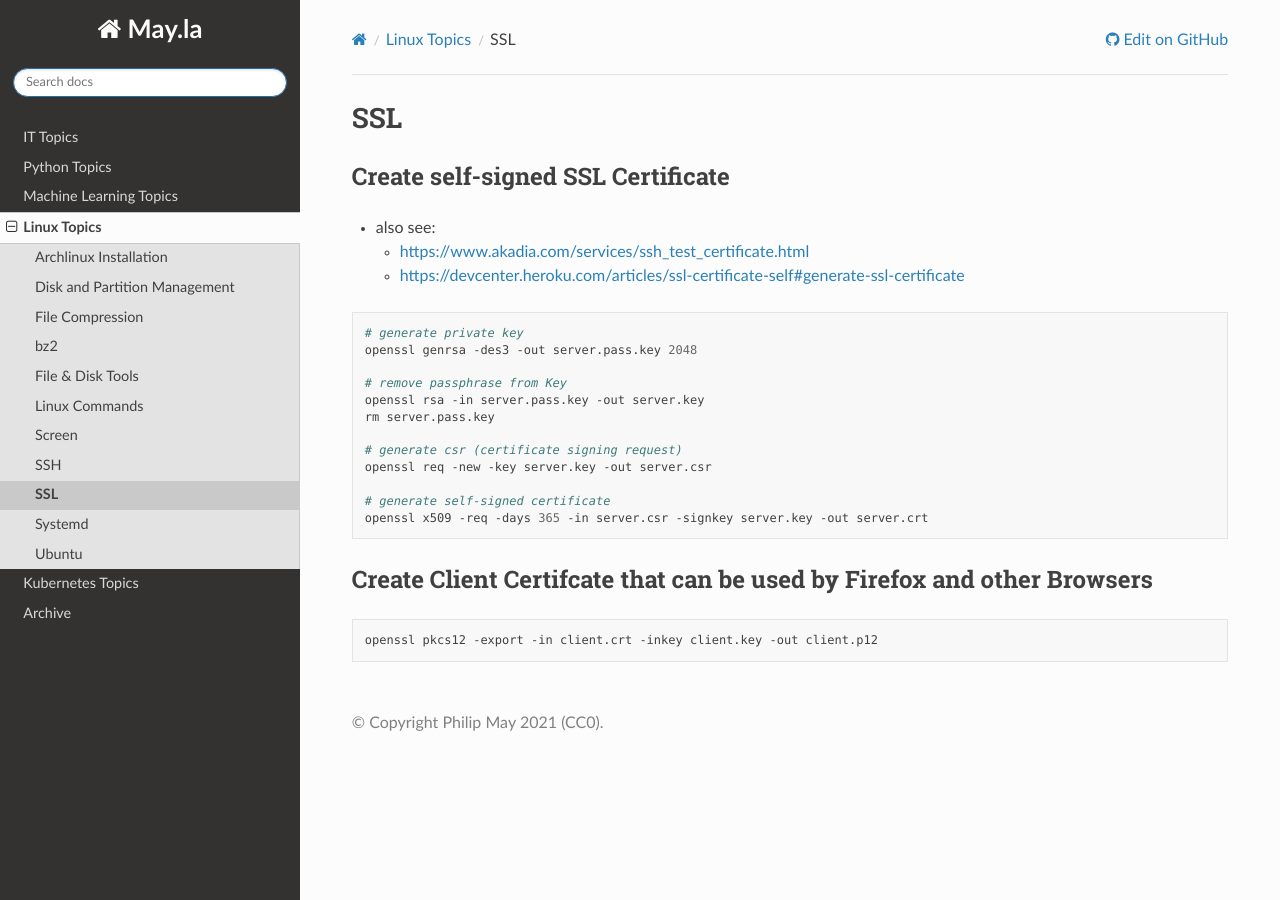
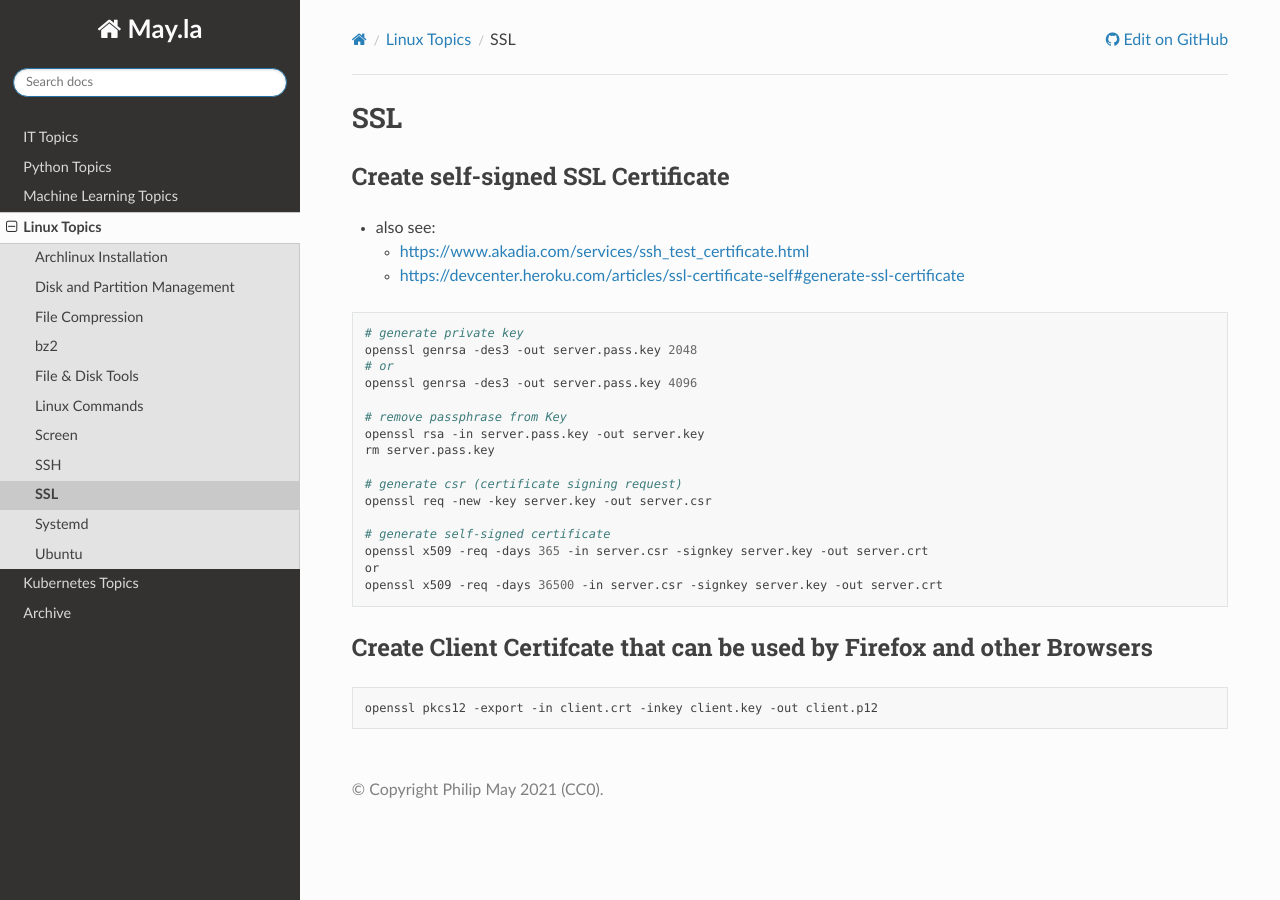
Before and after one commit to PhilipMay/May.la, a Sphinx documentation site: the page built from source/linux/ssl.md, in a window 1280 px wide. Built offline with Sphinx 7.4.7 and the Read the Docs theme 2.0.0, drawn with Linux system fonts in a browser that asks for light colours.

Commit message:
Update ssl.md

````diff
--- a/source/linux/ssl.md
+++ b/source/linux/ssl.md
@@ -8,6 +8,8 @@
 ```bash
 # generate private key
 openssl genrsa -des3 -out server.pass.key 2048
+# or
+openssl genrsa -des3 -out server.pass.key 4096
 
 # remove passphrase from Key
 openssl rsa -in server.pass.key -out server.key
@@ -18,6 +20,8 @@ openssl req -new -key server.key -out server.csr
 
 # generate self-signed certificate
 openssl x509 -req -days 365 -in server.csr -signkey server.key -out server.crt
+or
+openssl x509 -req -days 36500 -in server.csr -signkey server.key -out server.crt
 ```
 
 ## Create Client Certifcate that can be used by Firefox and other Browsers
````
